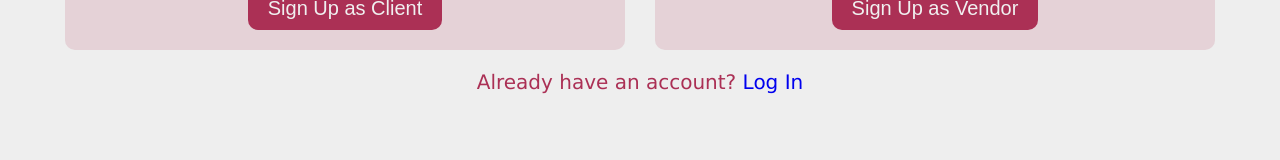
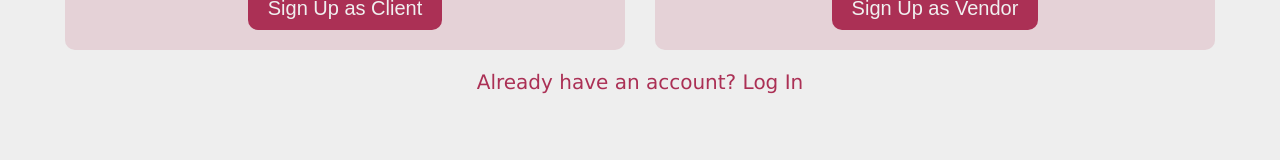
Before and after one commit to aishaamunirr/EventConnect, a plain HTML site: page getStarted.html in a window 1280 px wide. Shown: the part 445-605 px from the top of the page. Drawn offline with Linux system fonts and the light colour scheme.

Commit message:
link change 2.0

```diff
--- a/getStarted.html
+++ b/getStarted.html
@@ -44,7 +44,7 @@
                   <a href="vendorSignup.html"><button class="find-vendor2">Sign Up as Vendor</button></a>
               </div>
           </div>
-          <p style="font-size: 20px; color: #ab3055;" >Already have an account? <a href="logIn.html">Log In</a></p>
+          <p style="font-size: 20px;" >Already have an account? <a style="font-size: 20px; color: #ab3055;" href="logIn.html">Log In</a></p>
       </main>
 
 
```
